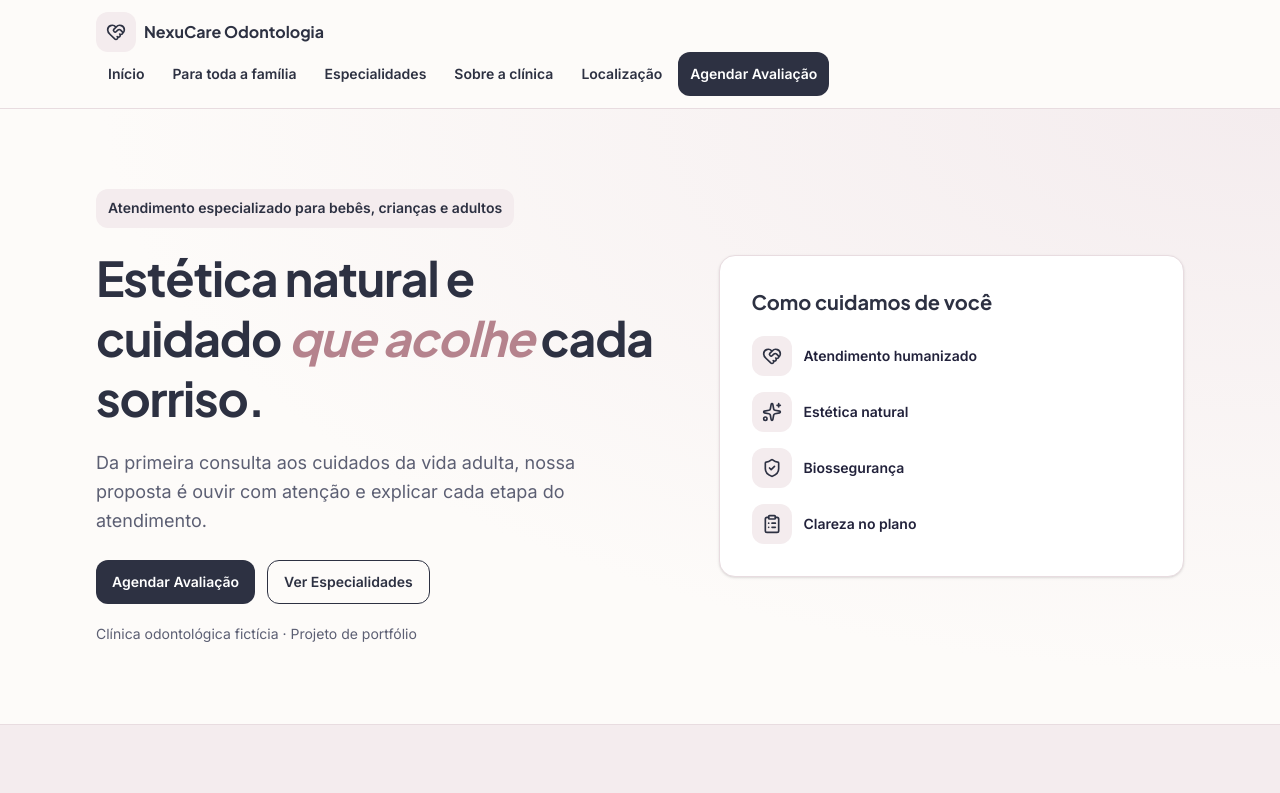
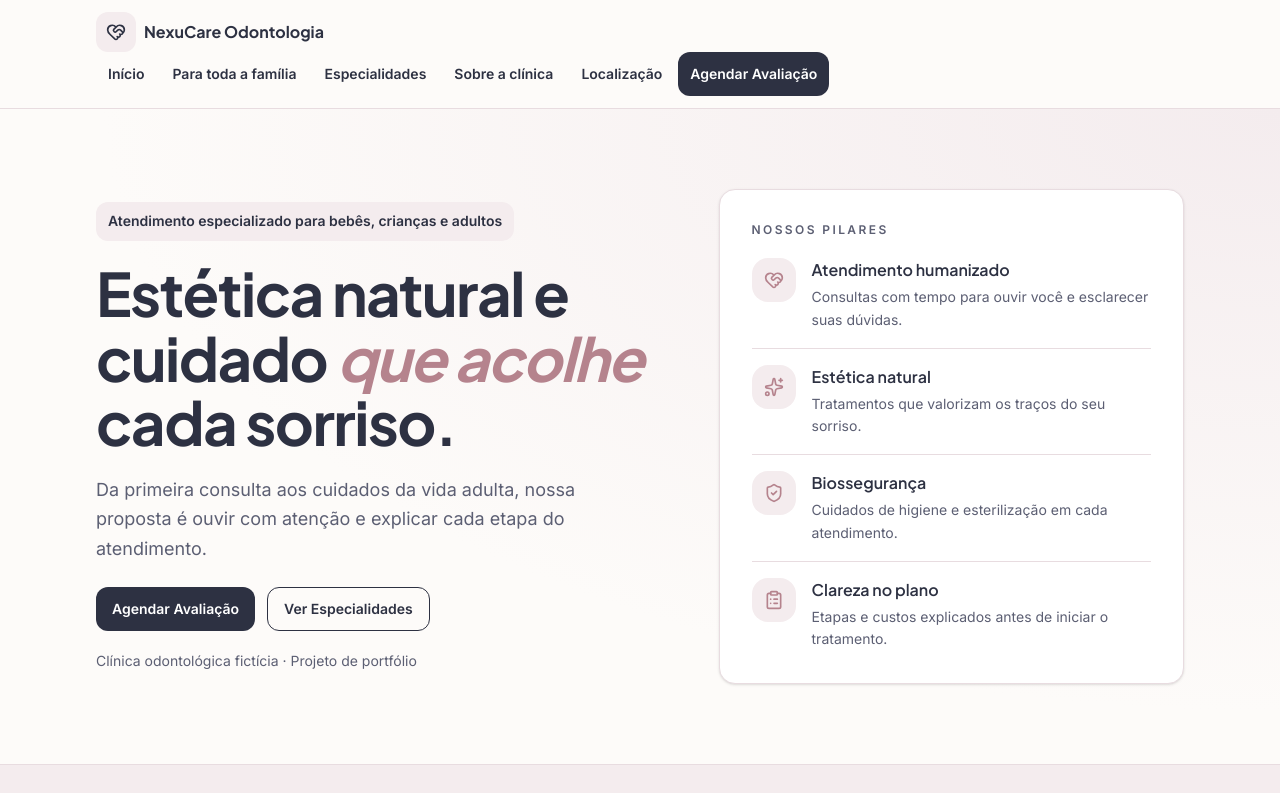
Before and after one commit to AlannCristian/nexucare-odontologia, a Next.js app: page / in a window 1280 px wide. Shown: the top 793 px of the page. Built offline with nearby package versions, Linux system fonts and the light colour scheme.

Commit message:
Ajusta título e detalha pilares da abertura

```diff
--- a/app/components/Hero.tsx
+++ b/app/components/Hero.tsx
@@ -6,10 +6,26 @@ import {
 } from "lucide-react";
 
 const pillars = [
-  { title: "Atendimento humanizado", icon: HeartHandshake },
-  { title: "Estética natural", icon: Sparkles },
-  { title: "Biossegurança", icon: ShieldCheck },
-  { title: "Clareza no plano", icon: ClipboardList },
+  {
+    title: "Atendimento humanizado",
+    description: "Consultas com tempo para ouvir você e esclarecer suas dúvidas.",
+    icon: HeartHandshake,
+  },
+  {
+    title: "Estética natural",
+    description: "Tratamentos que valorizam os traços do seu sorriso.",
+    icon: Sparkles,
+  },
+  {
+    title: "Biossegurança",
+    description: "Cuidados de higiene e esterilização em cada atendimento.",
+    icon: ShieldCheck,
+  },
+  {
+    title: "Clareza no plano",
+    description: "Etapas e custos explicados antes de iniciar o tratamento.",
+    icon: ClipboardList,
+  },
 ];
 
 export default function Hero() {
@@ -26,7 +42,7 @@ export default function Hero() {
 
           <h1
             id="hero-title"
-            className="mt-5 font-heading text-4xl font-bold leading-tight tracking-tight text-charcoal sm:text-5xl"
+            className="mt-5 font-heading text-4xl font-bold leading-[1.08] tracking-tight text-charcoal sm:text-5xl md:text-6xl"
           >
             Estética natural e cuidado{" "}
             <span className="italic text-rose">que acolhe</span> cada sorriso.
@@ -57,20 +73,25 @@ export default function Hero() {
         </div>
 
         <div className="rounded-2xl border border-soft-border bg-white p-6 shadow-sm sm:p-8">
-          <h2 className="font-heading text-xl font-bold text-charcoal">
-            Como cuidamos de você
+          <h2 className="text-xs font-semibold uppercase tracking-[0.2em] text-muted">
+            Nossos pilares
           </h2>
 
-          <ul className="mt-5 space-y-4">
-            {pillars.map(({ title, icon: Icon }) => (
-              <li
-                key={title}
-                className="flex items-center gap-3 text-sm font-semibold"
-              >
-                <span className="grid size-10 shrink-0 place-items-center rounded-xl bg-blush text-charcoal">
+          <ul className="mt-1 divide-y divide-soft-border">
+            {pillars.map(({ title, description, icon: Icon }) => (
+              <li key={title} className="flex items-start gap-4 py-4 last:pb-0">
+                <span className="grid size-11 shrink-0 place-items-center rounded-2xl bg-blush text-rose">
                   <Icon aria-hidden="true" className="size-5" />
                 </span>
-                {title}
+
+                <div>
+                  <h3 className="font-heading font-semibold text-charcoal">
+                    {title}
+                  </h3>
+                  <p className="mt-1 text-sm leading-relaxed text-muted">
+                    {description}
+                  </p>
+                </div>
               </li>
             ))}
           </ul>
```
